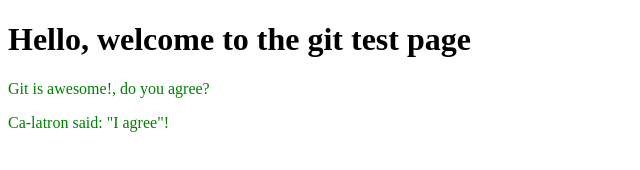
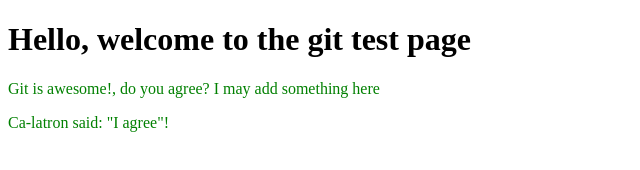
Before and after one commit to jeffrey-z/cob, a plain HTML site: page index.html in a window 1280 px wide. Shown: the whole page, without its empty margins (0-640 px from the left). Drawn offline with Linux system fonts and the light colour scheme.

Commit message:
made some changes in file index.html

```diff
--- a/index.html
+++ b/index.html
@@ -7,7 +7,7 @@
 <body>
 
 	<h1>Hello, welcome to the git test page</h1>
-	<p>Git is awesome!, do you agree?</p>
+	<p>Git is awesome!, do you agree? I may add something here</p>
 	<p>Ca-latron said: "I agree"!</p>
 
 </body>
```
